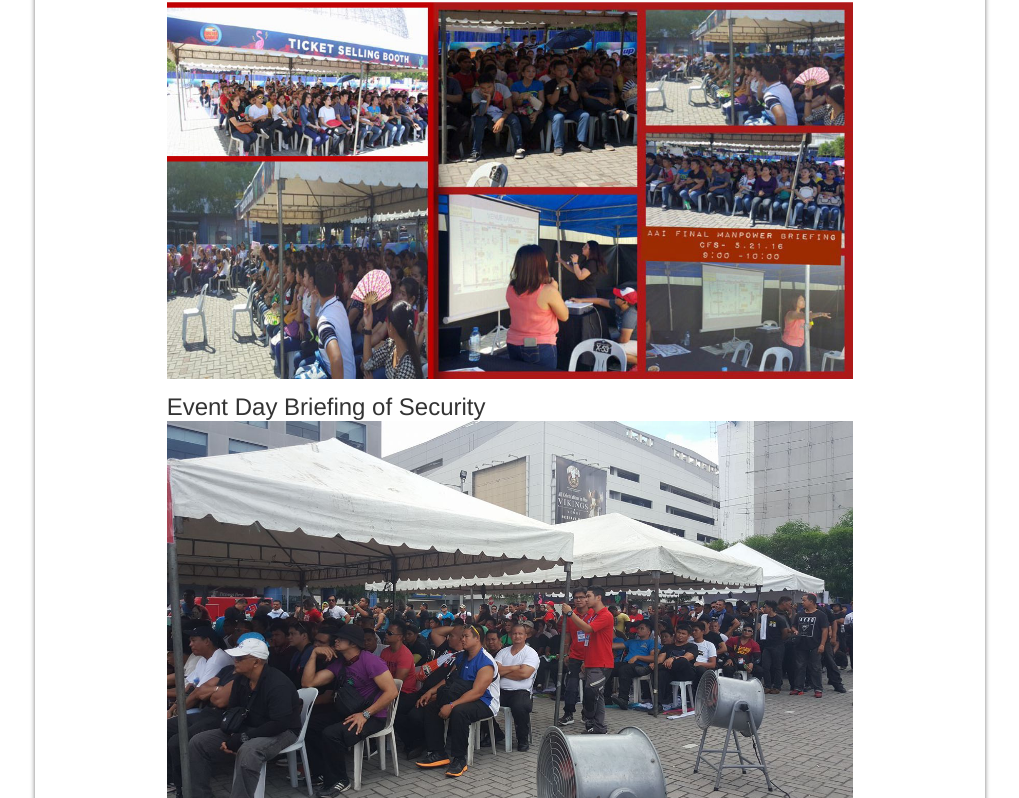
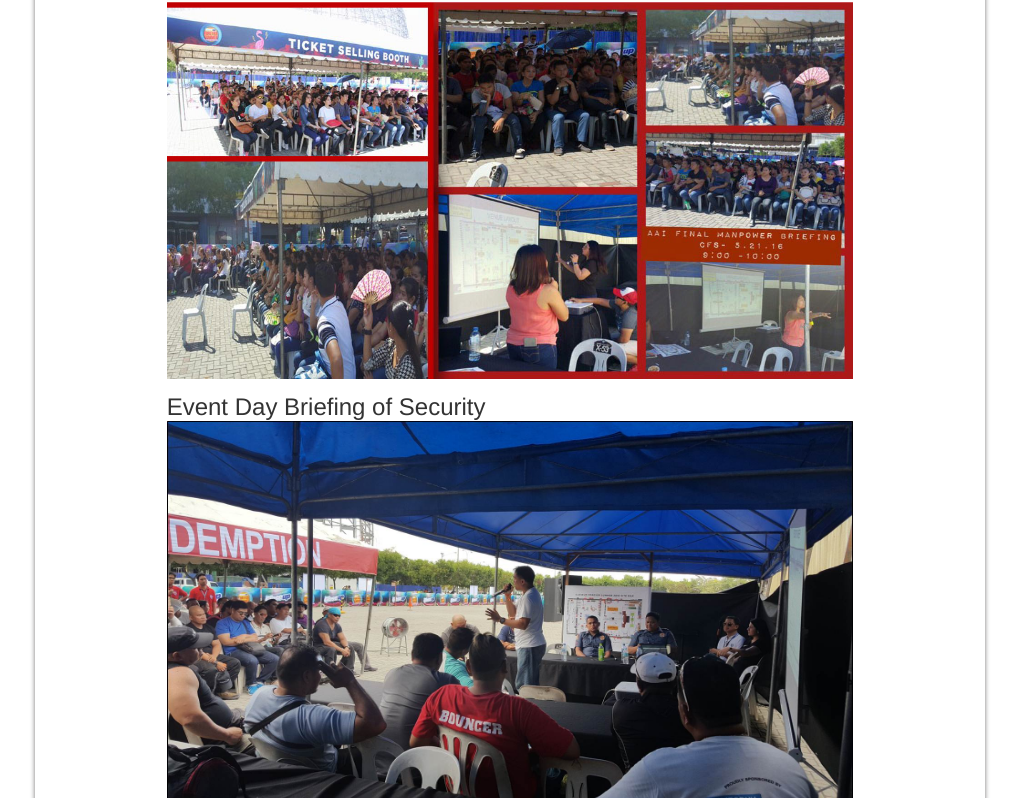
Before and after one commit to roelrosil1705/cloudwalk-acti, a CodeIgniter app: page /index.php/newspage in a window 1280 px wide. Shown: the part 4645-5443 px from the top of the page, without its empty margins (130-1149 px from the left). Run offline with CodeIgniter, Linux system fonts and the light colour scheme; some libraries are stand-ins or nearby versions.

Commit message:
remove photo

```diff
--- a/application/views/newspage_view.php
+++ b/application/views/newspage_view.php
@@ -282,11 +282,11 @@
                                     <img src="<?php echo base_url() ?>img/slides/Eventdaybriefing.jpg" style="width:100%;height: 380px;" />
                                     <div class="img-holder">
                                         <h3 style="margin-top: 15px;margin-bottom: 0px;">Event Day Briefing of Security</h3>
-                                        <img id="large" src="<?php echo base_url() ?>img/security/24.jpg" style="width:100%;height: 380px;" />
+                                        <img id="large" src="<?php echo base_url() ?>img/security/Picture1.jpg" style="width:100%;height: 380px;" />
                                         <table style="width: 100%;">
                                             <tr>
-                                                <td><img class="img-thumb" src="<?php echo base_url() ?>img/security/24.jpg" style="width:100%;border: 5px solid #000;height: 100px;" /></td>
-                                                <td><img class="img-thumb" src="<?php echo base_url() ?>img/security/IMG_0274.JPG" style="width:100%;border: 5px solid #000;height: 100px;" /></td>
+                                                <td><img class="img-thumb" src="<?php echo base_url() ?>img/security/Picture1.jpg" style="width:100%;border: 5px solid #000;height: 100px;" /></td>
+                                                <td><img class="img-thumb" src="<?php echo base_url() ?>img/security/23.jpg" style="width:100%;border: 5px solid #000;height: 100px;" /></td>
                                                 <td><img class="img-thumb" src="<?php echo base_url() ?>img/security/IMG_0283.JPG" style="width:100%;border: 5px solid #000;height: 100px;" /></td>
                                                 <td><img class="img-thumb" src="<?php echo base_url() ?>img/security/IMG_0317.JPG" style="width:100%;border: 5px solid #000;height: 100px;" /></td>
                                             </tr>
@@ -294,7 +294,7 @@
                                                 <td><img class="img-thumb" src="<?php echo base_url() ?>img/security/IMG_6922.JPG" style="width:100%;border: 5px solid #000;height: 100px;" /></td>
                                                 <td><img class="img-thumb" src="<?php echo base_url() ?>img/security/IMG_6930.JPG" style="width:100%;border: 5px solid #000;height: 100px;" /></td>
                                                 <td><img class="img-thumb" src="<?php echo base_url() ?>img/security/IMG_6931.JPG" style="width:100%;border: 5px solid #000;height: 100px;" /></td>
-                                                <td><img class="img-thumb" src="<?php echo base_url() ?>img/security/Picture1.jpg" style="width:100%;border: 5px solid #000;height: 100px;" /></td>
+                                                <td><img class="img-thumb" src="<?php echo base_url() ?>img/security/24.jpg" style="width:100%;border: 5px solid #000;height: 100px;" /></td>
                                             </tr>
                                         </table>
                                     </div>
```
